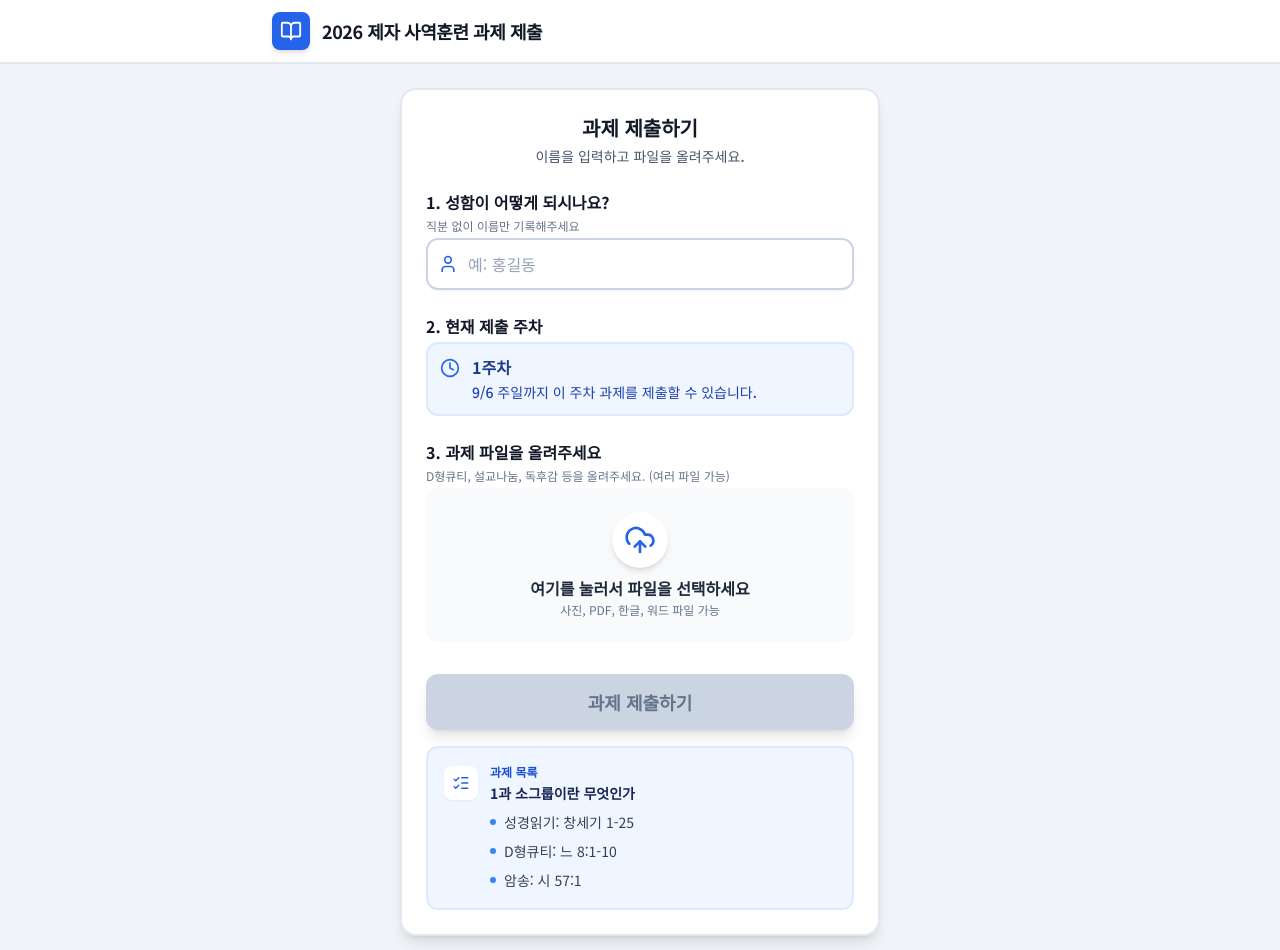
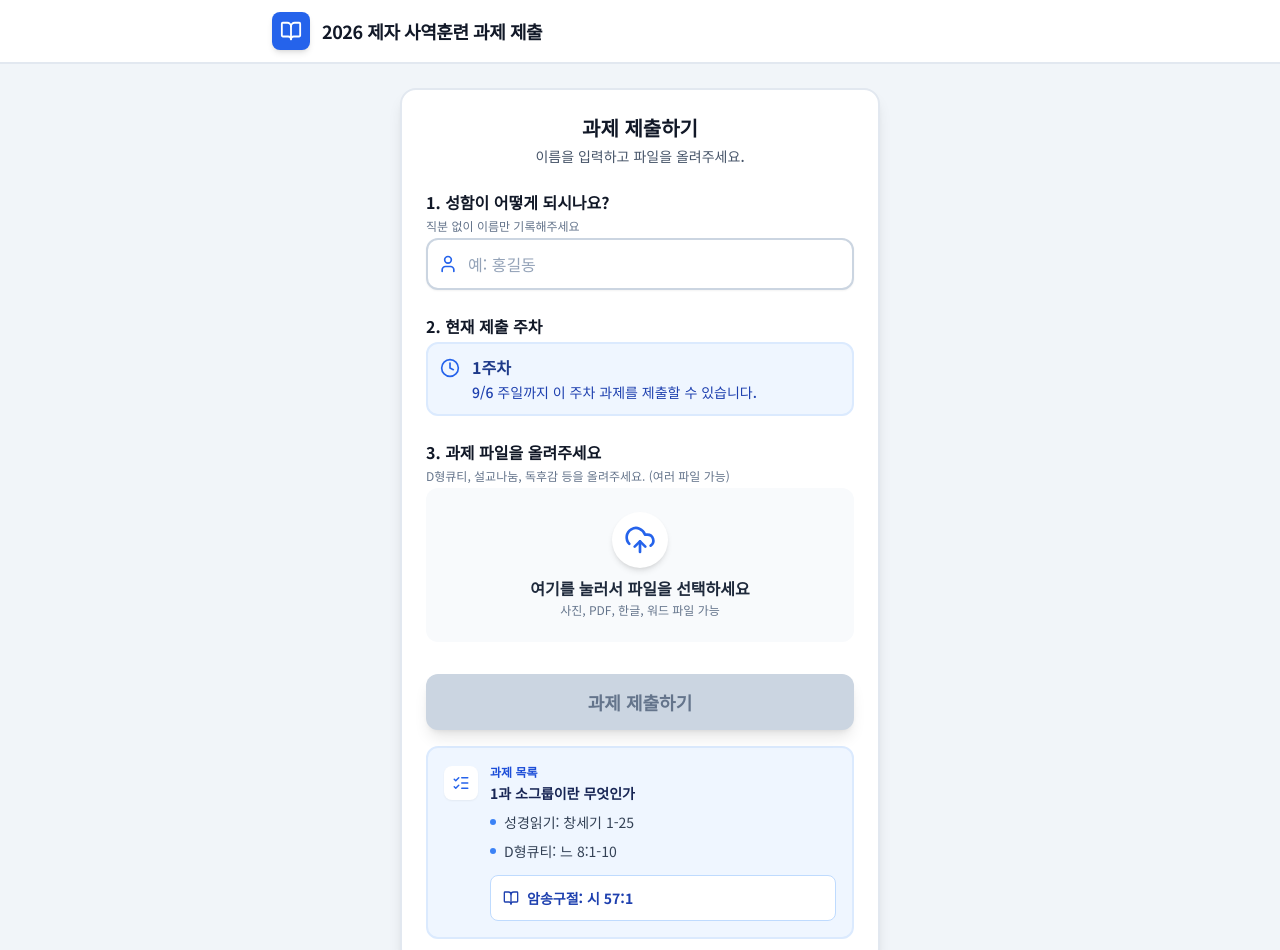
Before and after one commit to ssung123-del/2026-Discipleship-Ministry-Training-Assignment-Submission, a React (Vite) app: page / in a window 1280 px wide. Shown: the top 950 px of the page. Built offline with nearby package versions, Linux system fonts and the light colour scheme.

Commit message:
Separate memory verse display

```diff
--- a/App.tsx
+++ b/App.tsx
@@ -3,7 +3,7 @@ import { Header } from './components/Header';
 import { StatusModal } from './components/StatusModal';
 import { TRAINING_WEEKS, MAX_FILE_SIZE_MB, GOOGLE_SCRIPT_URL } from './constants';
 import { TraineeSubmission, UploadStatus, FeedbackResponse } from './types';
-import { UploadCloud, File as FileIcon, User, X, AlertTriangle, Clock, ListChecks } from 'lucide-react';
+import { UploadCloud, File as FileIcon, User, X, AlertTriangle, Clock, ListChecks, BookOpen } from 'lucide-react';
 
 // Recommended encouragement messages list
 const ENCOURAGEMENT_MESSAGES = [
@@ -514,6 +514,19 @@ const App: React.FC = () => {
                                 ))}
                               </ul>
                             )}
+                            {week.memoryVerse && (
+                              <div className="mt-3 rounded-lg border border-blue-200 bg-white p-3">
+                                <div className="flex items-center gap-2 text-blue-800">
+                                  <BookOpen size={16} className="shrink-0" />
+                                  <p className="text-sm font-bold">암송구절: {week.memoryVerse.reference}</p>
+                                </div>
+                                {week.memoryVerse.text && (
+                                  <p className="mt-2 whitespace-pre-line text-sm leading-relaxed text-slate-700">
+                                    {week.memoryVerse.text}
+                                  </p>
+                                )}
+                              </div>
+                            )}
                           </div>
                         ))}
                       </div>
--- a/constants.ts
+++ b/constants.ts
@@ -11,17 +11,17 @@ export const TRAINING_WEEKS: WeekOption[] = [
   { id: 'ot', label: 'OT (8/30 주일)', topic: '사역훈련 오리엔테이션', section: '오리엔테이션', startDate: '2026-08-30' },
 
   // 리더십 & 교리 코칭
-  { id: 'week-1', label: '1주차 (9/6 주일)', topic: '1과 소그룹이란 무엇인가', assignmentItems: ['성경읽기: 창세기 1-25', 'D형큐티: 느 8:1-10', '암송: 시 57:1'], section: '리더십 & 교리 코칭', startDate: '2026-09-06' },
-  { id: 'week-2', label: '2주차 (9/13 주일)', topic: '2과 소그룹 리더를 위한 리더십', assignmentItems: ['성경읽기: 창세기 26-50', 'D형큐티: 창 28:10-22', '암송: 요 10:14-15'], section: '리더십 & 교리 코칭', startDate: '2026-09-13' },
-  { id: 'week-3', label: '3주차 (9/20 주일)', topic: '3과 소그룹 인도법', assignmentItems: ['성경읽기: 요한복음', 'D형큐티: 요 4:4-26', '암송: 약 1:19'], section: '리더십 & 교리 코칭', startDate: '2026-09-20' },
+  { id: 'week-1', label: '1주차 (9/6 주일)', topic: '1과 소그룹이란 무엇인가', assignmentItems: ['성경읽기: 창세기 1-25', 'D형큐티: 느 8:1-10'], memoryVerse: { reference: '시 57:1' }, section: '리더십 & 교리 코칭', startDate: '2026-09-06' },
+  { id: 'week-2', label: '2주차 (9/13 주일)', topic: '2과 소그룹 리더를 위한 리더십', assignmentItems: ['성경읽기: 창세기 26-50', 'D형큐티: 창 28:10-22'], memoryVerse: { reference: '요 10:14-15' }, section: '리더십 & 교리 코칭', startDate: '2026-09-13' },
+  { id: 'week-3', label: '3주차 (9/20 주일)', topic: '3과 소그룹 인도법', assignmentItems: ['성경읽기: 요한복음', 'D형큐티: 요 4:4-26'], memoryVerse: { reference: '약 1:19' }, section: '리더십 & 교리 코칭', startDate: '2026-09-20' },
   { id: 'holiday-chuseok', label: '추석 휴강 (9/27 주일)', topic: '주일반 추석 휴강', assignmentItems: ['성경읽기: 로마서'], section: '휴강', startDate: '2026-09-27' },
-  { id: 'week-4', label: '4주차 (10/4 주일)', topic: '4과 칭의와 성화', assignmentItems: ['성경읽기: 고린도전서', 'D형큐티: 롬 6:1-4', '암송: 롬 3:25', '독후감: 사람들이 몰려오는 소그룹 인도법'], section: '리더십 & 교리 코칭', startDate: '2026-10-04' },
-  { id: 'week-5', label: '5주차 (10/11 주일)', topic: '5과 세례와 성찬', assignmentItems: ['성경읽기: 고린도후서', 'D형큐티: 마 26:26-28', '암송: 요 6:53'], section: '리더십 & 교리 코칭', startDate: '2026-10-11' },
-  { id: 'week-6', label: '6주차 (10/18 주일)', topic: '6과 예배와 찬양', assignmentItems: ['성경읽기: 갈, 엡, 빌, 골', 'D형큐티: 시 63:1-11', '암송: 딤전 6:16', '소그룹 실습 및 순장 평가서 제출'], section: '리더십 & 교리 코칭', startDate: '2026-10-18' },
-  { id: 'week-7', label: '7주차 (10/25 주일)', topic: '7과 재림과 신앙생활', assignmentItems: ['성경읽기: 살전, 살후, 딤전, 딤후', 'D형큐티: 마 25:1-13', '암송: 눅 21:36', '암송시험 및 기말고사'], section: '리더십 & 교리 코칭', startDate: '2026-10-25' },
+  { id: 'week-4', label: '4주차 (10/4 주일)', topic: '4과 칭의와 성화', assignmentItems: ['성경읽기: 고린도전서', 'D형큐티: 롬 6:1-4', '독후감: 사람들이 몰려오는 소그룹 인도법'], memoryVerse: { reference: '롬 3:25' }, section: '리더십 & 교리 코칭', startDate: '2026-10-04' },
+  { id: 'week-5', label: '5주차 (10/11 주일)', topic: '5과 세례와 성찬', assignmentItems: ['성경읽기: 고린도후서', 'D형큐티: 마 26:26-28'], memoryVerse: { reference: '요 6:53' }, section: '리더십 & 교리 코칭', startDate: '2026-10-11' },
+  { id: 'week-6', label: '6주차 (10/18 주일)', topic: '6과 예배와 찬양', assignmentItems: ['성경읽기: 갈, 엡, 빌, 골', 'D형큐티: 시 63:1-11', '소그룹 실습 및 순장 평가서 제출'], memoryVerse: { reference: '딤전 6:16' }, section: '리더십 & 교리 코칭', startDate: '2026-10-18' },
+  { id: 'week-7', label: '7주차 (10/25 주일)', topic: '7과 재림과 신앙생활', assignmentItems: ['성경읽기: 살전, 살후, 딤전, 딤후', 'D형큐티: 마 25:1-13', '암송시험 및 기말고사'], memoryVerse: { reference: '눅 21:36' }, section: '리더십 & 교리 코칭', startDate: '2026-10-25' },
 
   // 다니엘 프로젝트
-  { id: 'week-8', label: '8주차 (11/1 주일)', topic: '8과 다니엘 프로젝트 PART 1. 뜻을 정함', assignmentItems: ['성경읽기: 딛, 몬, 히', '과제: 다니엘기도회 요약', '암송: 빌 2:1-11', '다니엘 프로젝트 1권'], section: '다니엘 프로젝트', startDate: '2026-11-01' },
+  { id: 'week-8', label: '8주차 (11/1 주일)', topic: '8과 다니엘 프로젝트 PART 1. 뜻을 정함', assignmentItems: ['성경읽기: 딛, 몬, 히', '과제: 다니엘기도회 요약', '다니엘 프로젝트 1권'], memoryVerse: { reference: '빌 2:1-11' }, section: '다니엘 프로젝트', startDate: '2026-11-01' },
   { id: 'week-9', label: '9주차 (11/8 주일)', topic: '9과 다니엘 프로젝트 PART 2. 기도', assignmentItems: ['성경읽기: 약, 벧전, 벧후', '과제: 다니엘기도회 요약', '다니엘 프로젝트 2권'], section: '다니엘 프로젝트', startDate: '2026-11-08' },
   { id: 'week-10', label: '10주차 (11/15 주일)', topic: '10과 다니엘 프로젝트 PART 3. 감사', assignmentItems: ['성경읽기: 요일, 요이, 요삼, 유', '과제: 다니엘기도회 요약', '다니엘 프로젝트 3권', '전체 누적 암송시험'], section: '다니엘 프로젝트', startDate: '2026-11-15' },
 
--- a/types.ts
+++ b/types.ts
@@ -16,6 +16,10 @@ export interface WeekOption {
   label: string;
   topic?: string;
   assignmentItems?: string[];
+  memoryVerse?: {
+    reference: string;
+    text?: string;
+  };
   section?: string; // Grouping (e.g., 1권, 2권)
   startDate?: string; // YYYY-MM-DD format for date comparison
 }
```
